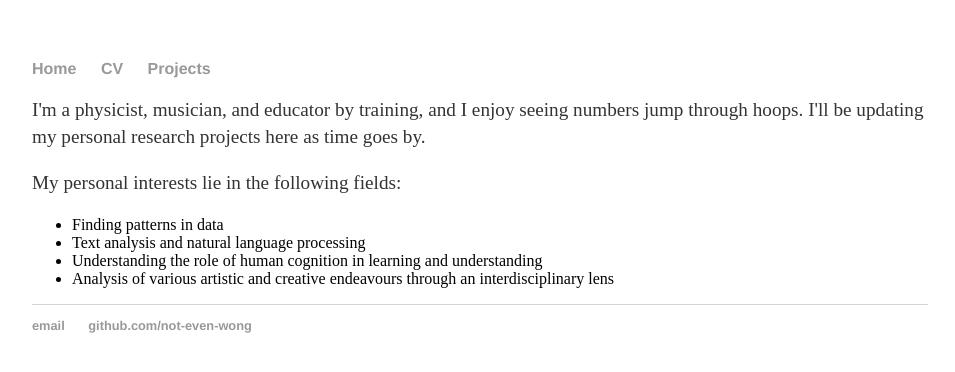
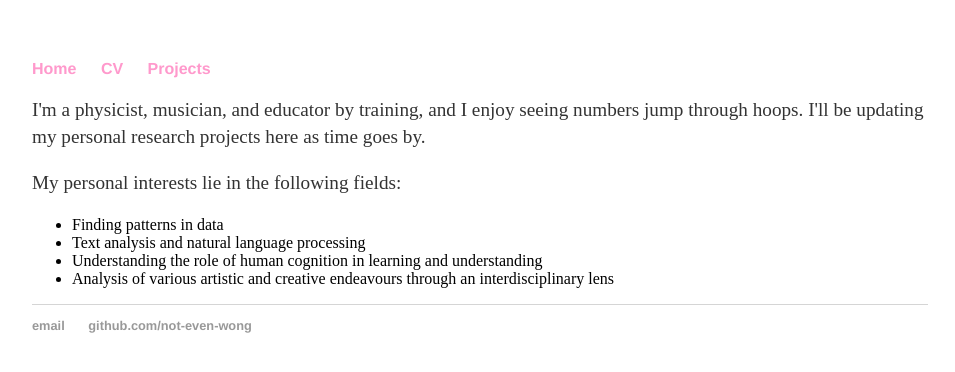
Before and after one commit to not-even-wong/not-even-wong.github.io, a Jekyll site: the page built from index.html, in a window 1280 px wide. Shown: the top 372 px of the page, without its empty margins (160-1115 px from the left). Built offline with Jekyll 4.4.1, drawn with Linux system fonts in a browser that asks for light colours.

Commit message:
Update main.css

```diff
--- a/css/main.css
+++ b/css/main.css
@@ -3,6 +3,13 @@ body {
     width: 70%;
 }
 nav ul, footer ul {
+    font-family:'Helvetica', 'Arial', 'Sans-Serif';
+    color: #ff99cc;
+    padding: 0px;
+    list-style: none;
+    font-weight: bold;
+}
+nav ul a {
     font-family:'Helvetica', 'Arial', 'Sans-Serif';
     color: #ff99cc;
     padding: 0px;
```
